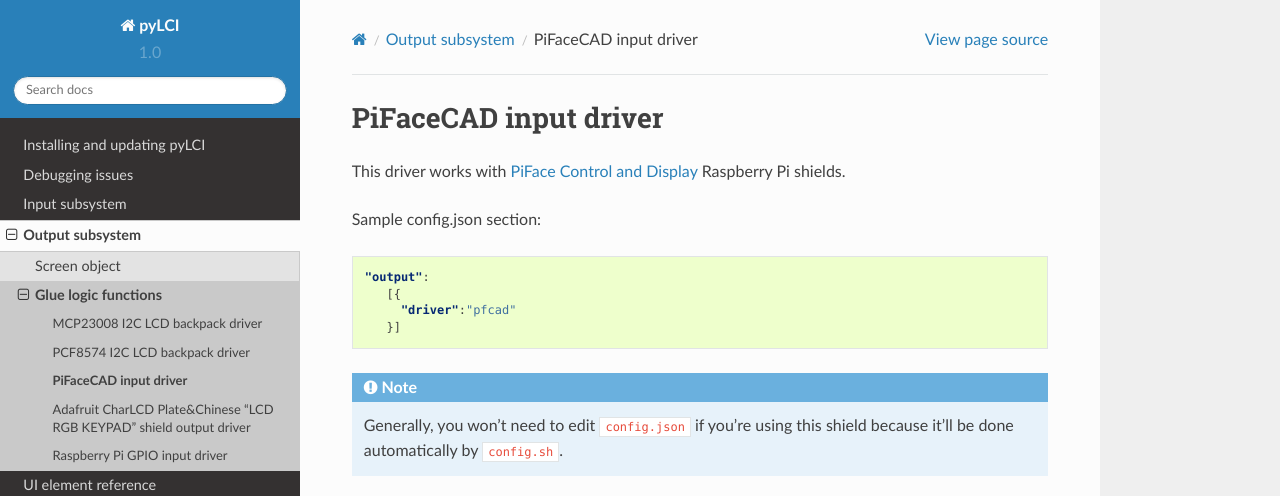
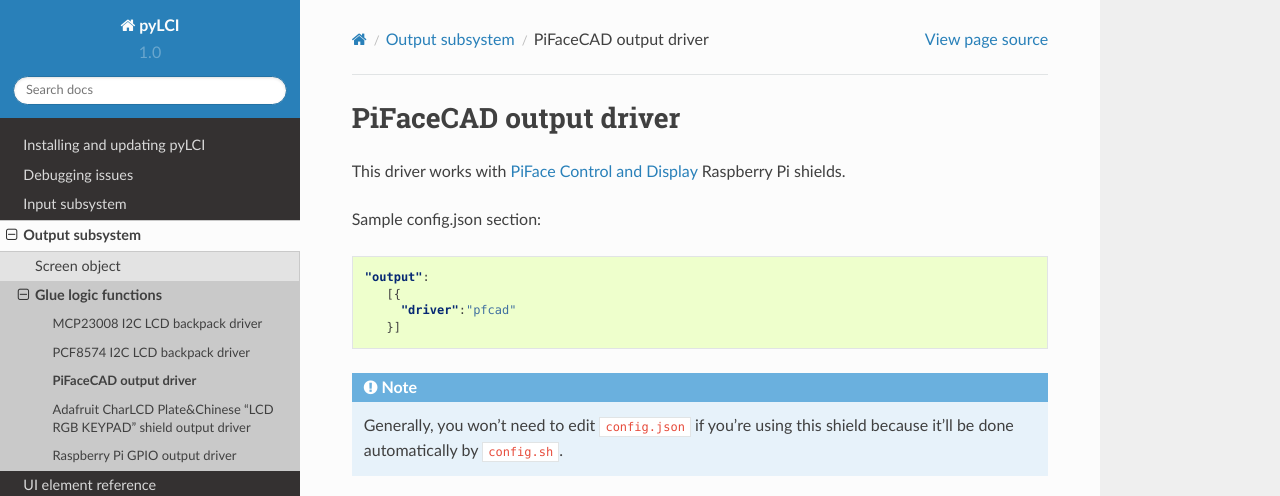
Before and after one commit to CRImier/pyLCI, a Sphinx documentation site: the page built from docs/output/pifacecad.rst, in a window 1280 px wide and 1009 px high, cut to the strip 0-496 px from the top of the window. Built offline with Sphinx 7.4.7 and the Read the Docs theme 2.0.0, drawn with Linux system fonts in a browser that asks for light colours.

Commit message:
Fixed a header copy-pasted typo

```diff
--- a/docs/output/pi_gpio.rst
+++ b/docs/output/pi_gpio.rst
@@ -1,8 +1,8 @@
 .. _output_pi_gpio:
 
-##############################
-Raspberry Pi GPIO input driver
-##############################
+###############################
+Raspberry Pi GPIO output driver
+###############################
 
 This driver works with HD44780-screens connected to Raspberry Pi GPIO. The screen connected has to have its RW pin tied to ground.
 
--- a/docs/output/pifacecad.rst
+++ b/docs/output/pifacecad.rst
@@ -1,8 +1,8 @@
 .. _output_pifacecad:
 
-######################
-PiFaceCAD input driver
-######################
+#######################
+PiFaceCAD output driver
+#######################
 
 This driver works with `PiFace Control and Display <www.piface.org.uk/products/piface_control_and_display/>`_ Raspberry Pi shields.
 
```
